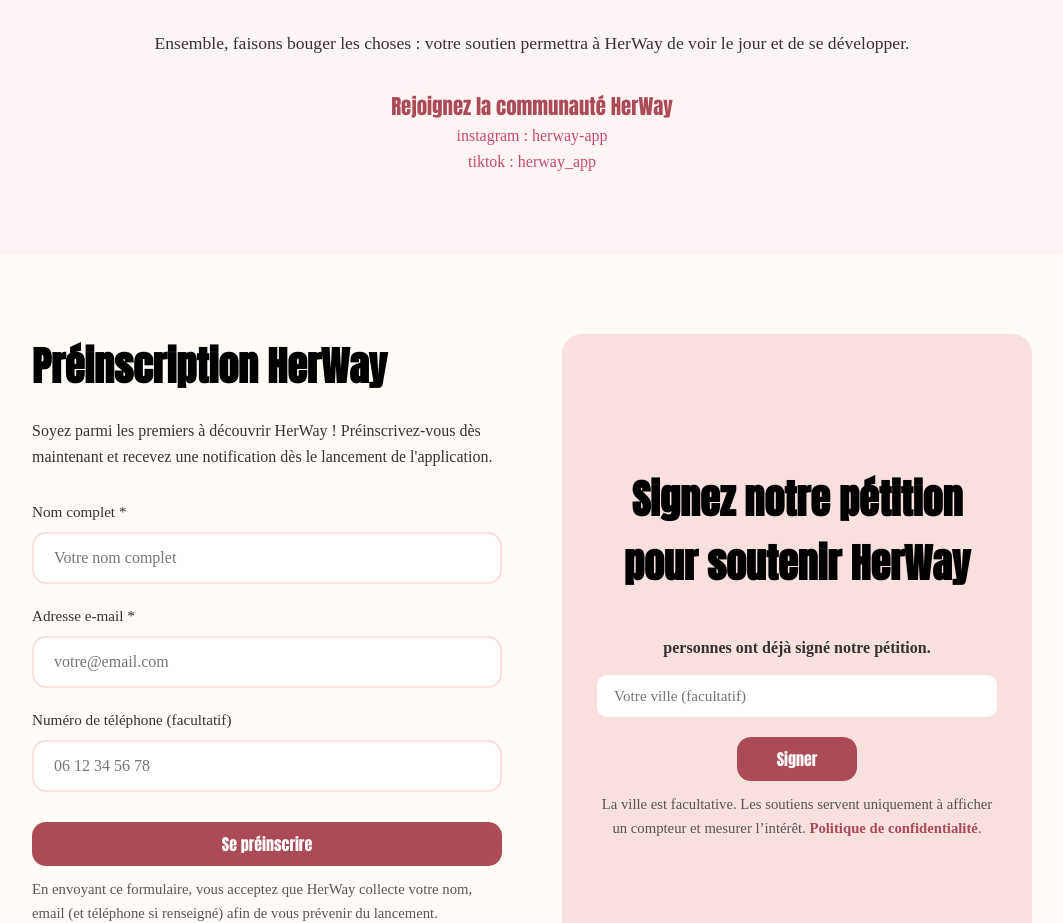
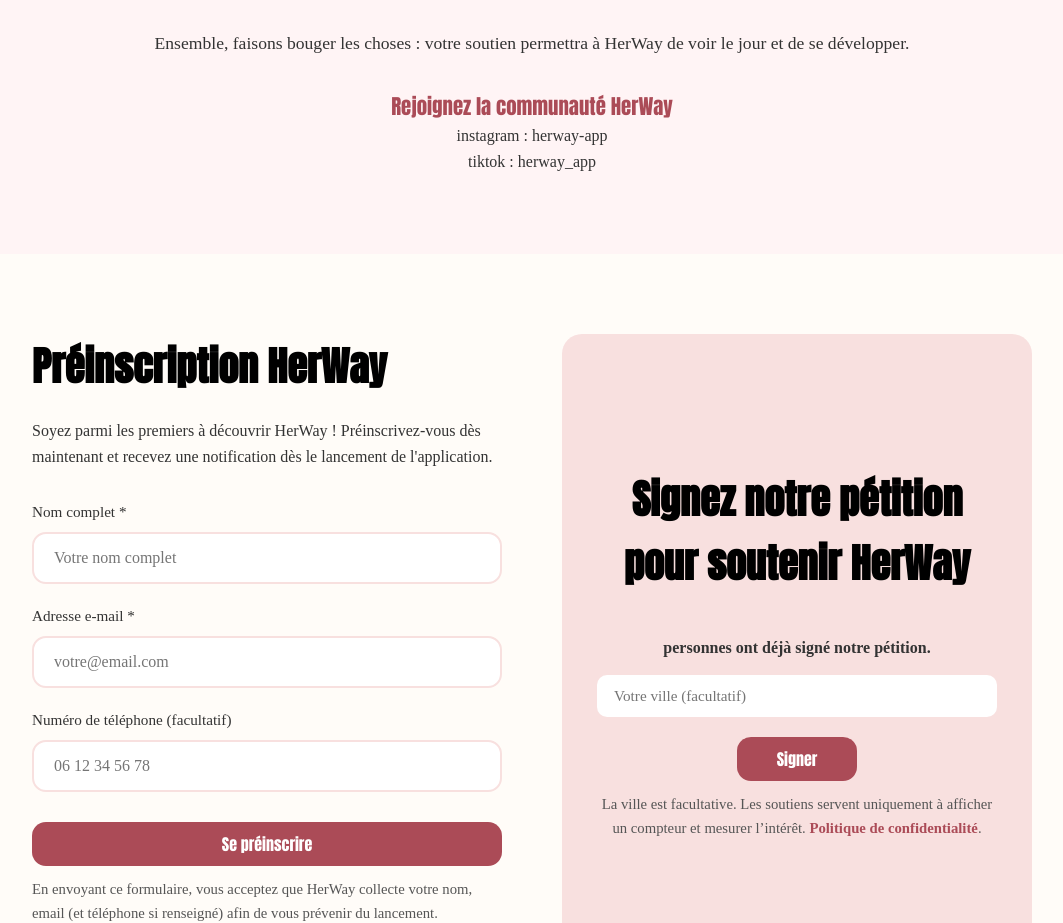
Before and after one commit to Topio34/HerWay, a plain HTML site: page index.html in a window 1280 px wide. Shown: the part 3580-4503 px from the top of the page, without its empty margins (108-1171 px from the left). Drawn offline with Linux system fonts and the light colour scheme; no server answers; a web font is replaced by a local one.

Commit message:
Update index.html

```diff
--- a/index.html
+++ b/index.html
@@ -243,8 +243,8 @@
             <p class="solidarity-text">Ensemble, faisons bouger les choses : votre soutien permettra à HerWay de voir le jour et de se développer.</p>
 
             <p class="join-text">Rejoignez la communauté HerWay</p>
-            <p href="https://www.instagram.com/herway_app?igsh=MWI1ejJwdThubjI5ZQ%3D%3D"class="link">instagram : herway-app</p>
-            <p href="https://www.tiktok.com/@herway_app?is_from_webapp=1&sender_device=pc"class="link">tiktok : herway_app</p>
+            <p href="https://www.instagram.com/herway_app?igsh=MWI1ejJwdThubjI5ZQ%3D%3D"class="social">instagram : herway-app</p>
+            <p href="https://www.tiktok.com/@herway_app?is_from_webapp=1&sender_device=pc"class="socail">tiktok : herway_app</p>
         </div>
     </section>
 
```
